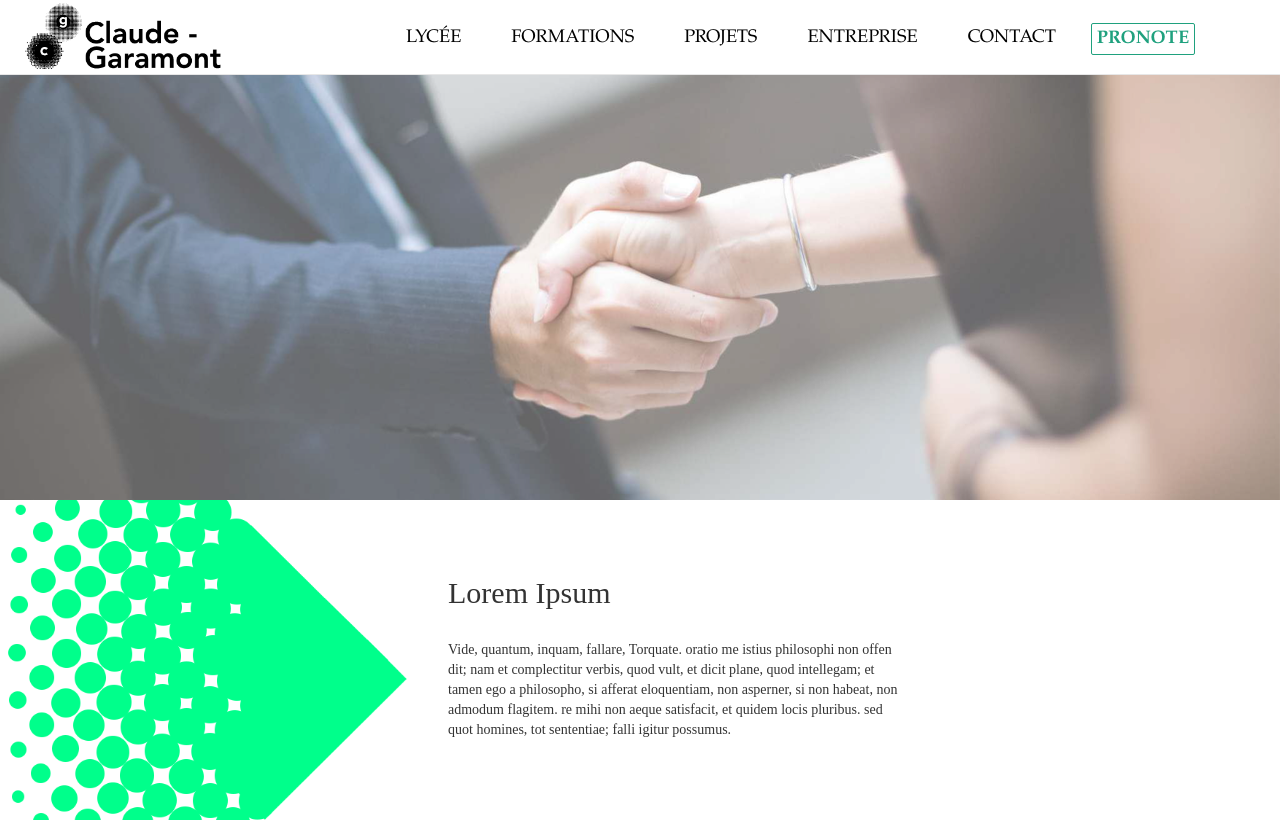
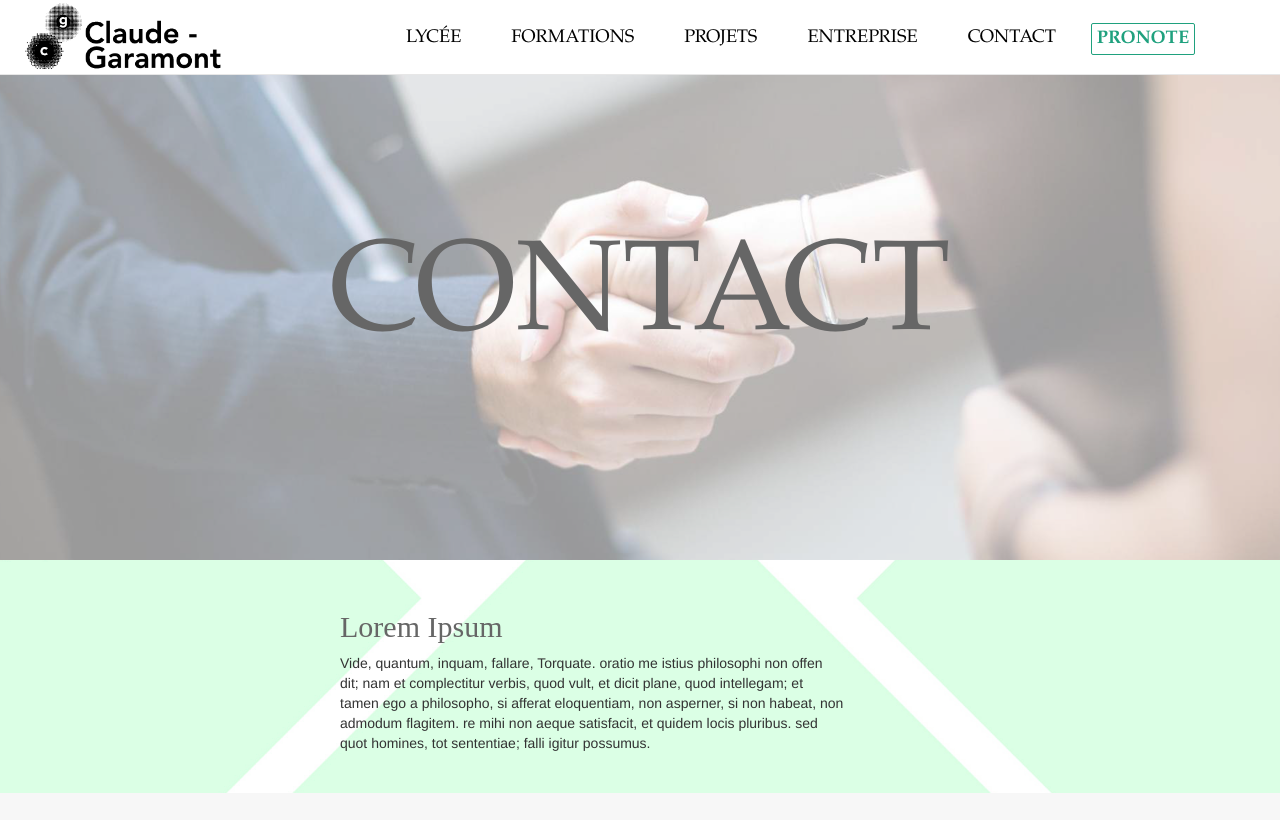
Before and after one commit to arthurleroux/Garamont, a PHP site: page /contact.php in a window 1280 px wide. Shown: the top 820 px of the page. Run offline with PHP 8.4, Linux system fonts and the light colour scheme; a map, chart or similar area stays blank; some libraries are stand-ins or nearby versions.

Commit message:
Entete page contact + recodage du code de janice

```diff
--- a/contact.php
+++ b/contact.php
@@ -1,39 +1,47 @@
 <?php require("header.php"); ?>
 
-<div class="contact">
-    <div class="contactimage">
-        <div class="filtre">
-            <img src="img/contact3.png" id="contact" width="100%" >
+<div class="parallax-window contact" data-parallax="scroll" data-image-src="img/garamont_background.jpg">
+    <div class="visuel-contact">
+        <div class="container-fluid">
+            <div class="mask"></div>
+            <h1 class="text-center garamond">Contact</h1>
         </div>
     </div>
-    <div class="part1">
-        <img src="img/flechefond.png" id="vert">
+    <div class="container contact-texte">
+        <div class="row">
+            <div class="col-md-offset-3">
                 <h2>Lorem Ipsum</h2>
-        <p>Vide, quantum, inquam, fallare, Torquate. oratio me istius philosophi non offen</br>
+                <p class="text-left">Vide, quantum, inquam, fallare, Torquate. oratio me istius philosophi non offen</br>
                     dit; nam et complectitur verbis, quod vult, et dicit plane, quod intellegam; et</br>
                     tamen ego a philosopho, si afferat eloquentiam, non asperner, si non habeat, non</br>
                     admodum flagitem. re mihi non aeque satisfacit, et quidem locis pluribus. sed</br>
                     quot homines, tot sententiae; falli igitur possumus.
                 </p>
             </div>
+        </div>
+    </div>
+    <div class="row map-contact">
+        <div class="col-md-6">
             <div class="map">
                 <iframe src="https://www.google.com/maps/embed?pb=!1m18!1m12!1m3!1d20976.457503572667!2d2.2285637385309958!3d48.91430267929302!2m3!1f0!2f0!3f0!3m2!1i1024!2i768!4f13.1!3m3!1m2!1s0x47e665b73af7d3d9%3A0xddf064acad6b6826!2sLycee+Polyvalent+Claude+Garamont!5e0!3m2!1sfr!2sfr!4v1461888117919"
-                width="500" height="500" frameborder="0" style="border:0" allowfullscreen>
-
+                        width="100%" height="100%" frameborder="0" style="border:0" allowfullscreen>
                 </iframe>
-        <div  class="container">
+            </div>
+        </div>
+        <div class="col-md-6">
             <form id="contact" action="#" method="post">
                 <div class="left">
                     <input type="text" placeholder="Subject" required="required"/>
                     <textarea placeholder="Message" required="required"></textarea>
                     <input type="email" placeholder="Email" required="required"/>
-                    <input type="text" placeholder="Name" required="required"/>
+                    <input type="text" placeholder="Prénom" required="required"/>
                     <input type="text" placeholder="Nom" required="required"/>
                     <div class="send-button cl">
-                        <button type="submit">Send</button>
+                        <button class="text-center" type="submit">Send</button>
                     </div>
                 </div>
             </form>
+
         </div>
     </div>
 </div>
--- a/entreprise.php
+++ b/entreprise.php
@@ -4,12 +4,10 @@
         <div class="visuel-entreprise">
             <div class="container-fluid">
                 <div class="mask"></div>
+                <h1 class="text-center garamond">Entreprise</h1>
             </div>
         </div>
         <div class="container-fluid entreprise">
-            <div class="title-entreprise text-center">
-                <h1>Entreprise</h1>
-            </div>
             <div class="container-fluid">
                 <div class="row">
                     <div class="col-md-8 contenu-entreprise-1">
--- a/projets.php
+++ b/projets.php
@@ -3,7 +3,7 @@
     <div class="visuel-projets">
         <div class="container-fluid">
             <div class="mask"></div>
-                <h1 class="text-center garamond vcenter">Projet</h1>
+                <h1 class="text-center garamond">Projet</h1>
         </div>
     </div>
 
--- a/style/style.css
+++ b/style/style.css
@@ -9,11 +9,6 @@
 .no-margin {
   margin-left: 0;
   margin-right: 0;
-}
-.vcenter {
-  display: inline-block;
-  vertical-align: middle;
-  float: none;
 }
 /*********Header*********/
 .navbar-default {
@@ -405,6 +400,16 @@
   background-size: cover;
   -o-background-size: cover;
 }
+.visuel-entreprise .container-fluid h1 {
+  text-transform: uppercase;
+  font-size: 10vw;
+  position: absolute;
+  color: #666;
+  top: 50%;
+  left: 50%;
+  transform: translate(-50%, -50%);
+  z-index: 100;
+}
 .visuel-entreprise .container-fluid .mask {
   position: absolute;
   background: rgba(255, 255, 255, 0.6);
@@ -1117,48 +1122,49 @@
   }
 }
 /*********contact*********/
-.contact .part1 {
-  overflow: hidden;
-  width: 100%;
-  height: 350px;
-  background-color: #fff;
-}
-.contact #vert {
-  width: 39%;
-  margin-left: -5%;
-  margin-top: -144px;
-}
-@media (max-width: 678px) {
-  .contact #vert {
-    width: 39%;
-    margin-left: -5%;
-    margin-top: 10px;
-  }
-}
-.contact h2 {
-  position: absolute;
+.contact {
+  overflow-x: hidden;
+}
+.contact .visuel-contact h1 {
+  text-transform: uppercase;
+  font-size: 10vw;
+  position: absolute;
+  color: #666;
+  top: 50%;
+  left: 50%;
+  transform: translate(-50%, -50%);
+  z-index: 2;
+}
+.contact .visuel-contact .container-fluid {
+  position: relative;
+  background: url('../img/contact3.png') center center no-repeat scroll;
+  height: 70vh;
+  -webkit-background-size: cover;
+  -moz-background-size: cover;
+  background-size: cover;
+  -o-background-size: cover;
+}
+.contact .visuel-contact .container-fluid .mask {
+  position: absolute;
+  background: rgba(255, 255, 255, 0.6);
+  top: 0;
+  bottom: 0;
+  right: 0;
+  left: 0;
   z-index: 1;
-  margin-left: 35%;
-  margin-top: -32%;
-  font-family: 'EB Garamond', serif;
-}
-.contact p {
-  position: absolute;
-  z-index: 1;
-  margin-left: 35%;
-  margin-top: -27%;
-  font-family: 'EB Garamond', serif;
-}
-.contact .filtre {
-  width: 100%;
-  background-color: white;
-  opacity: 0.6;
-  filter: alpha(opacity=50);
-  /* IE8 and earlier */
+}
+.contact .contact-texte {
+  padding: 30px 0 30px 0;
+}
+.contact .contact-texte .row .col-md-offset-3 h2 {
+  color: #666666;
+}
+.contact .map-contact {
+  padding: 30px;
+  background-color: #F7F7F7;
 }
 .contact .map {
-  width: 100%;
-  background-color: #f6f6f6;
+  background-color: #F7F7F7;
   height: 564px;
 }
 .contact iframe {
@@ -1175,13 +1181,6 @@
     margin-left: 8%;
   }
 }
-.contact * {
-  margin: 0;
-  padding: 0;
-}
-.contact body {
-  background: #f9f9f9;
-}
 .contact h2,
 .contact input,
 .contact textarea,
@@ -1201,21 +1200,6 @@
 }
 .contact :-ms-input-placeholder {
   color: #777;
-}
-.contact .container {
-  width: 90%;
-  padding: 15px;
-  margin: 50px auto;
-}
-.contact .container h2 {
-  text-align: center;
-  text-transform: uppercase;
-  color: #f55;
-}
-.contact .title-bar {
-  margin: 1px auto 10px auto;
-  width: 100px;
-  border-bottom: 1px solid #d9d9d9;
 }
 .contact #contact input[type="text"],
 .contact #contact input[type="email"],
@@ -1270,36 +1254,6 @@
 /*##############\*
     Responsive
 \*##############*/
-@media (max-width: 678px) {
-  #contact textarea {
-    max-width: 90%;
-    min-width: 90%;
-    max-height: 150px;
-    min-height: 150px;
-    resize: none;
-  }
-}
-@media screen and (min-width: 640px) {
-  .contact .container {
-    width: 100%;
-  }
-  .contact #contact .right,
-  .contact #contact .left {
-    display: block;
-  }
-  .contact #contact .right {
-    float: right;
-    width: 50%;
-  }
-  .contact #contact .left {
-    float: right;
-    width: 50%;
-    margin-left: 42px;
-  }
-  .contact .cl {
-    clear: both;
-  }
-}
 .actus {
   /*
     Not needed for this to work,
--- a/style/style.less
+++ b/style/style.less
@@ -16,12 +16,6 @@
 .no-margin{
   margin-left: 0;
   margin-right: 0;
-}
-
-.vcenter {
-  display: inline-block;
-  vertical-align: middle;
-  float: none;
 }
 
 /*********Header*********/
@@ -455,6 +449,16 @@
     -moz-background-size: cover;
     background-size: cover;
     -o-background-size: cover;
+    h1{
+      text-transform: uppercase;
+      font-size: 10vw;
+      position: absolute;
+      color: #666;
+      top: 50%;
+      left: 50%;
+      transform: translate(-50%, -50%);
+      z-index: 100;
+    }
     .mask {
       position: absolute;
       background: rgba(255,255,255,0.6);
@@ -1227,50 +1231,55 @@
 /*********contact*********/
 
 .contact {
-  .part1{
-    overflow:hidden;
-    width: 100%;
-    height: 350px;
-    background-color: #fff;
-  }
-
-  #vert{
-
-    width: 39%;
-    margin-left: -5%;
-    margin-top: -144px;
-  }
-  @media (max-width: 678px){
-    #vert{
-
-      width: 39%;
-      margin-left: -5%;
-      margin-top: 10px;
-    }
-  }
-  h2{
-    position: absolute;
-    z-index: 1;
-    margin-left: 35%;
-    margin-top: -32%;
-    font-family: 'EB Garamond', serif;
-  }
-  p{
-    position: absolute;
-    z-index: 1;
-    margin-left: 35%;
-    margin-top: -27%;
-    font-family: 'EB Garamond', serif;
-  }
-  .filtre{
-    width: 100%;
-    background-color: white;
-    opacity: 0.6;
-    filter: Alpha(opacity=50); /* IE8 and earlier */
+  overflow-x: hidden;
+  .visuel-contact{
+    h1{
+      text-transform: uppercase;
+      font-size: 10vw;
+      position: absolute;
+      color: #666;
+      top: 50%;
+      left: 50%;
+      transform: translate(-50%, -50%);
+      z-index: 2;
+    }
+    .container-fluid{
+      position: relative;
+      background: url('../img/contact3.png') center center no-repeat scroll;
+      height: 70vh;
+      -webkit-background-size: cover;
+      -moz-background-size: cover;
+      background-size: cover;
+      -o-background-size: cover;
+      .mask {
+        position: absolute;
+        background: rgba(255,255,255,0.6);
+        top: 0;
+        bottom: 0;
+        right: 0;
+        left: 0;
+        z-index: 1;
+      }
+    }
+  }
+
+  .contact-texte{
+    padding: 30px 0 30px 0;
+    .row{
+      .col-md-offset-3{
+        h2{
+          color: #666666;
+        }
+      }
+    }
+  }
+
+  .map-contact{
+    padding: 30px;
+    background-color: #F7F7F7;
   }
   .map{
-    width: 100%;
-    background-color: #f6f6f6;
+    background-color: #F7F7F7;
     height: 564px;
   }
   iframe{
@@ -1291,15 +1300,6 @@
   }
 
 
-  *{
-    margin: 0;
-    padding: 0;
-  }
-
-  body{
-    background: #f9f9f9;
-  }
-
   h2, input, textarea, button{
     font-family: 'EB Garamond', serif;
   }
@@ -1309,23 +1309,6 @@
   ::-moz-placeholder {  /* Firefox 19+ */ color: #777;}
   :-ms-input-placeholder {color: #777;}
 
-  .container{
-    width: 90%;
-    padding: 15px;
-    margin: 50px auto;
-  }
-
-  .container h2{
-    text-align: center;
-    text-transform: uppercase;
-    color: #f55;
-  }
-
-  .title-bar{
-    margin: 1px auto 10px auto;
-    width: 100px;
-    border-bottom: 1px solid #d9d9d9;
-  }
 
   #contact input[type="text"],#contact input[type="email"], #contact textarea{
     display: block;
@@ -1386,40 +1369,6 @@
     Responsive
 \*##############*/
 
-@media (max-width: 678px){
-  #contact textarea{
-    max-width: 90%;
-    min-width: 90%;
-    max-height: 150px;
-    min-height: 150px;
-    resize: none;
-  }
-}
-
-@media screen and (min-width: 640px){
-  .contact {
-    .container{
-      width: 100%;
-    }
-
-    #contact .right,#contact .left{
-      display: block;
-    }
-
-    #contact .right{
-      float: right;
-      width: 50%;
-    }
-    #contact .left{
-      float: right;
-      width: 50%;
-      margin-left: 42px;
-    }
-    .cl{
-      clear: both;
-    }
-  }
-}
 
 .actus {
   body {
```
Lines whose indentation alone changed are shown as unchanged.
